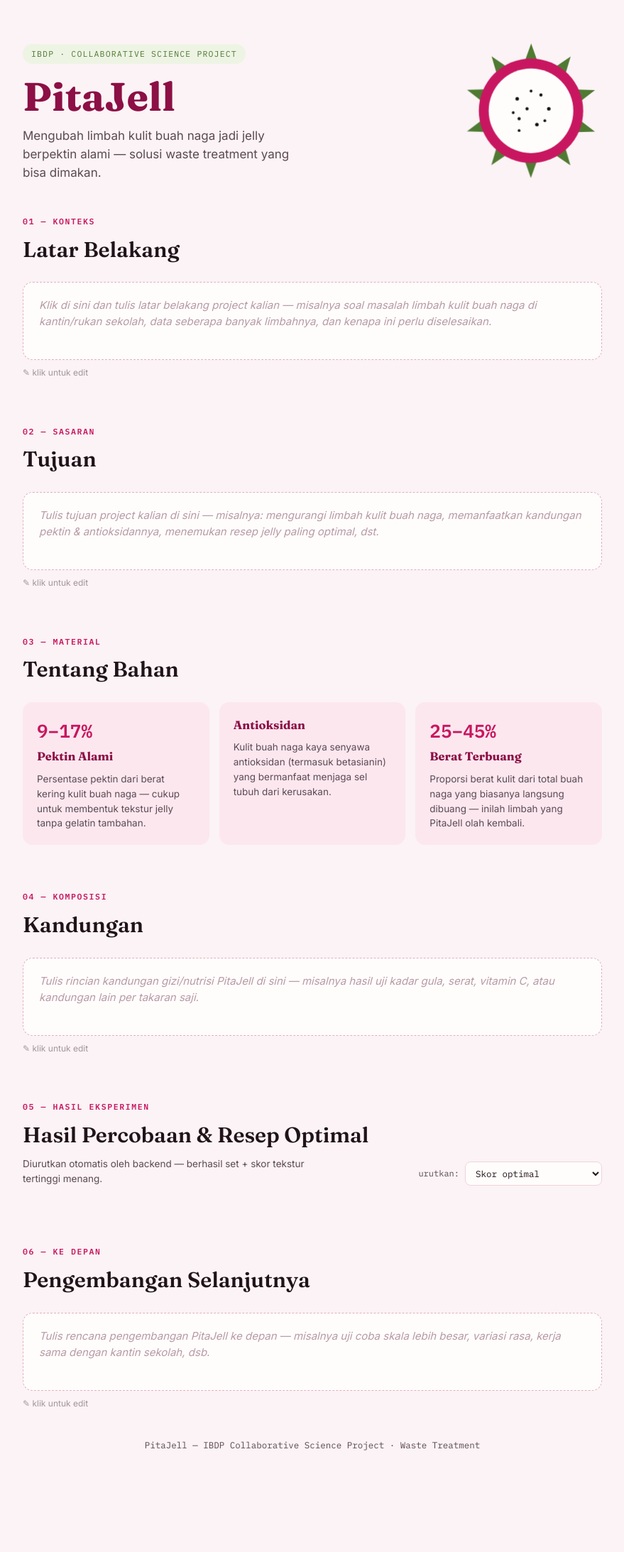
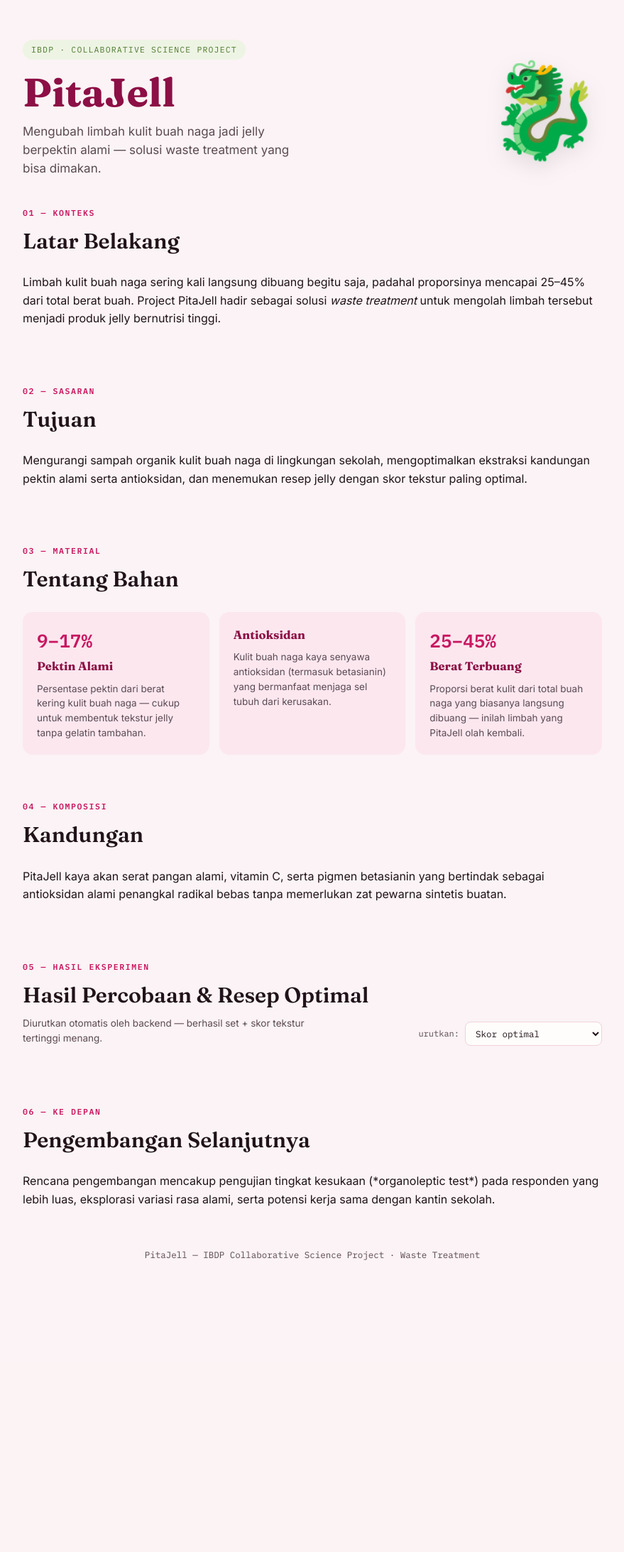
Before and after one commit to cresnaer-collab/CSP-GROUP-20, a Flask app: page / in a window 1280 px wide. Shown: the part 64-2250 px from the top of the page at 71% size, without its empty margins (200-1079 px from the left). After the commit the page ends 1839 px from the top, so only its background shows below. Run offline with Flask 3, Linux system fonts and the light colour scheme; data that the repository does not hold is empty.

Commit message:
remove SVG and editable boxes

```diff
--- a/templates/index.html
+++ b/templates/index.html
@@ -5,7 +5,7 @@
   <meta name="viewport" content="width=device-width, initial-scale=1.0">
   <title>PitaJell — Jelly Kulit Buah Naga</title>
 
-  <!-- Load Google Fonts (Fraunces, Inter, IBM Plex Mono) -->
+  <!-- Load Google Fonts -->
   <link rel="preconnect" href="https://fonts.googleapis.com">
   <link rel="preconnect" href="https://fonts.gstatic.com" crossorigin>
   <link href="https://fonts.googleapis.com/css2?family=Fraunces:ital,opsz,wght@0,9..144,600;0,9..144,700;1,9..144,600&family=IBM+Plex+Mono:wght@400;600&family=Inter:wght@400;500;600&display=swap" rel="stylesheet">
@@ -31,33 +31,13 @@
     <h1>PitaJell</h1>
     <p class="tagline">Mengubah limbah kulit buah naga jadi jelly berpektin alami — solusi waste treatment yang bisa dimakan.</p>
   </div>
+
   <div class="hero-graphic">
-    <svg width="200" height="200" viewBox="0 0 360 360" xmlns="http://www.w3.org/2000/svg">
-      <g id="fins">
-        <path d="M180,10 165,52 195,52 Z" fill="#4F7A32"/>
-      </g>
-      <use href="#fins" transform="rotate(36 180 180)"/>
-      <use href="#fins" transform="rotate(72 180 180)"/>
-      <use href="#fins" transform="rotate(108 180 180)"/>
-      <use href="#fins" transform="rotate(144 180 180)"/>
-      <use href="#fins" transform="rotate(180 180 180)"/>
-      <use href="#fins" transform="rotate(216 180 180)"/>
-      <use href="#fins" transform="rotate(252 180 180)"/>
-      <use href="#fins" transform="rotate(288 180 180)"/>
-      <use href="#fins" transform="rotate(324 180 180)"/>
-      <circle cx="180" cy="180" r="132" fill="#C81760"/>
-      <circle cx="180" cy="180" r="107" fill="#FFFDFB"/>
-      <circle cx="145" cy="150" r="4.5" fill="#171012"/>
-      <circle cx="205" cy="140" r="4" fill="#171012"/>
-      <circle cx="225" cy="175" r="4.5" fill="#171012"/>
-      <circle cx="150" cy="200" r="4" fill="#171012"/>
-      <circle cx="195" cy="215" r="4.5" fill="#171012"/>
-      <circle cx="170" cy="175" r="4" fill="#171012"/>
-      <circle cx="135" cy="185" r="3.5" fill="#171012"/>
-      <circle cx="215" cy="205" r="3.5" fill="#171012"/>
-      <circle cx="180" cy="130" r="3.5" fill="#171012"/>
-      <circle cx="150" cy="230" r="3.5" fill="#171012"/>
-    </svg>
+    <!-- EMOJI DRAGONFRUIT / DRAGON -->
+    <span style="font-size: 130px; display: block; line-height: 1; filter: drop-shadow(0 10px 15px rgba(0,0,0,0.1));">🐉</span>
+
+    <!-- Kalau nanti ada foto beneran (.png / .jpg), tinggal hapus emoji di atas lalu pakai baris di bawah ini: -->
+    <!-- <img src="{{ url_for('static', filename='foto_buah_naga.png') }}" alt="Buah Naga" style="width: 200px; height: auto;"> -->
   </div>
 </div>
 
@@ -66,17 +46,17 @@
   <section id="latar-belakang" class="reveal">
     <p class="eyebrow">01 — Konteks</p>
     <h2>Latar Belakang</h2>
-    <div class="editable-box" contenteditable="true" data-key="latar_belakang"
-         data-placeholder="Klik di sini dan tulis latar belakang project kalian — misalnya soal masalah limbah kulit buah naga di kantin/rukan sekolah, data seberapa banyak limbahnya, dan kenapa ini perlu diselesaikan."></div>
-    <div class="editable-meta"><span class="pencil">✎ klik untuk edit</span><span class="saved-flag" data-flag="latar_belakang">tersimpan</span></div>
+    <p style="font-size: 16px; line-height: 1.6; color: #201319; margin-top: 12px;">
+      Limbah kulit buah naga sering kali langsung dibuang begitu saja, padahal proporsinya mencapai 25–45% dari total berat buah. Project PitaJell hadir sebagai solusi <em>waste treatment</em> untuk mengolah limbah tersebut menjadi produk jelly bernutrisi tinggi.
+    </p>
   </section>
 
   <section id="tujuan" class="reveal">
     <p class="eyebrow">02 — Sasaran</p>
     <h2>Tujuan</h2>
-    <div class="editable-box" contenteditable="true" data-key="tujuan"
-         data-placeholder="Tulis tujuan project kalian di sini — misalnya: mengurangi limbah kulit buah naga, memanfaatkan kandungan pektin & antioksidannya, menemukan resep jelly paling optimal, dst."></div>
-    <div class="editable-meta"><span class="pencil">✎ klik untuk edit</span><span class="saved-flag" data-flag="tujuan">tersimpan</span></div>
+    <p style="font-size: 16px; line-height: 1.6; color: #201319; margin-top: 12px;">
+      Mengurangi sampah organik kulit buah naga di lingkungan sekolah, mengoptimalkan ekstraksi kandungan pektin alami serta antioksidan, dan menemukan resep jelly dengan skor tekstur paling optimal.
+    </p>
   </section>
 
   <section id="bahan" class="reveal">
@@ -103,9 +83,9 @@
   <section id="kandungan" class="reveal">
     <p class="eyebrow">04 — Komposisi</p>
     <h2>Kandungan</h2>
-    <div class="editable-box" contenteditable="true" data-key="kandungan"
-         data-placeholder="Tulis rincian kandungan gizi/nutrisi PitaJell di sini — misalnya hasil uji kadar gula, serat, vitamin C, atau kandungan lain per takaran saji."></div>
-    <div class="editable-meta"><span class="pencil">✎ klik untuk edit</span><span class="saved-flag" data-flag="kandungan">tersimpan</span></div>
+    <p style="font-size: 16px; line-height: 1.6; color: #201319; margin-top: 12px;">
+      PitaJell kaya akan serat pangan alami, vitamin C, serta pigmen betasianin yang bertindak sebagai antioksidan alami penangkal radikal bebas tanpa memerlukan zat pewarna sintetis buatan.
+    </p>
   </section>
 
   <section id="resep" class="reveal">
@@ -131,9 +111,9 @@
   <section id="pengembangan" class="reveal">
     <p class="eyebrow">06 — Ke Depan</p>
     <h2>Pengembangan Selanjutnya</h2>
-    <div class="editable-box" contenteditable="true" data-key="pengembangan"
-         data-placeholder="Tulis rencana pengembangan PitaJell ke depan — misalnya uji coba skala lebih besar, variasi rasa, kerja sama dengan kantin sekolah, dsb."></div>
-    <div class="editable-meta"><span class="pencil">✎ klik untuk edit</span><span class="saved-flag" data-flag="pengembangan">tersimpan</span></div>
+    <p style="font-size: 16px; line-height: 1.6; color: #201319; margin-top: 12px;">
+      Rencana pengembangan mencakup pengujian tingkat kesukaan (*organoleptic test*) pada responden yang lebih luas, eksplorasi variasi rasa alami, serta potensi kerja sama dengan kantin sekolah.
+    </p>
   </section>
 
   <footer>PitaJell — IBDP Collaborative Science Project · Waste Treatment</footer>
```
